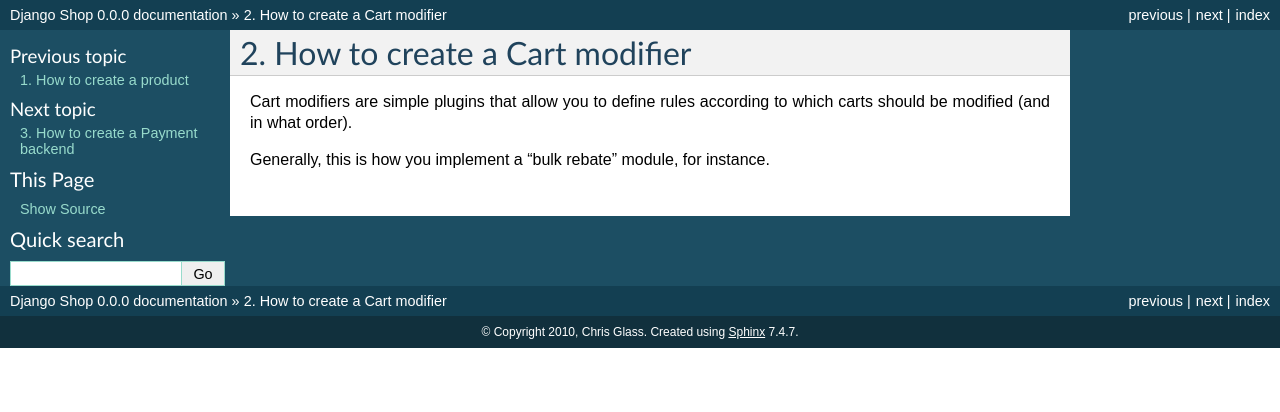
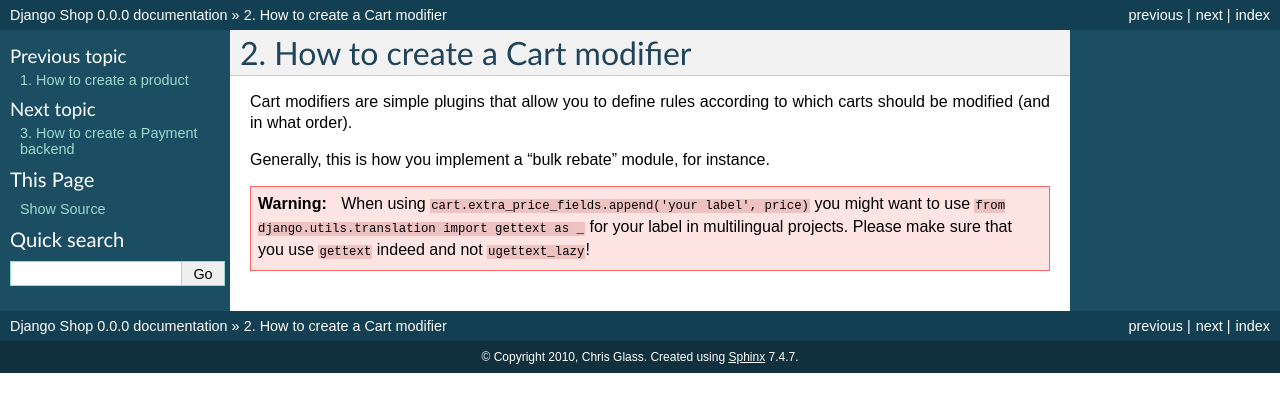
Before and after one commit to smartdevcode/django-shop, a Sphinx documentation site: the page built from docs/howto/how-to-cart-mod.rst, in a window 1280 px wide. Shown: the top 412 px of the page. Built offline with Sphinx 7.4.7, drawn with Linux system fonts in a browser that asks for light colours.

Commit message:
Updated changelog

```diff
--- a/CHANGELOG.rst
+++ b/CHANGELOG.rst
@@ -1,3 +1,8 @@
+Version 0.0.7
+=============
+
+* Added verbose names to the Address model in order to have shipping and billing forms that has multilingual labels.
+
 Version 0.0.6
 =============
 
--- a/docs/howto/how-to-cart-mod.rst
+++ b/docs/howto/how-to-cart-mod.rst
@@ -6,3 +6,9 @@
 which carts should be modified (and in what order).
 
 Generally, this is how you implement a "bulk rebate" module, for instance.
+
+.. warning::
+   When using ``cart.extra_price_fields.append('your label', price)`` you might
+   want to use ``from django.utils.translation import gettext as _`` for your
+   label in multilingual projects. Please make sure that you use ``gettext``
+   indeed and not ``ugettext_lazy``!
```
